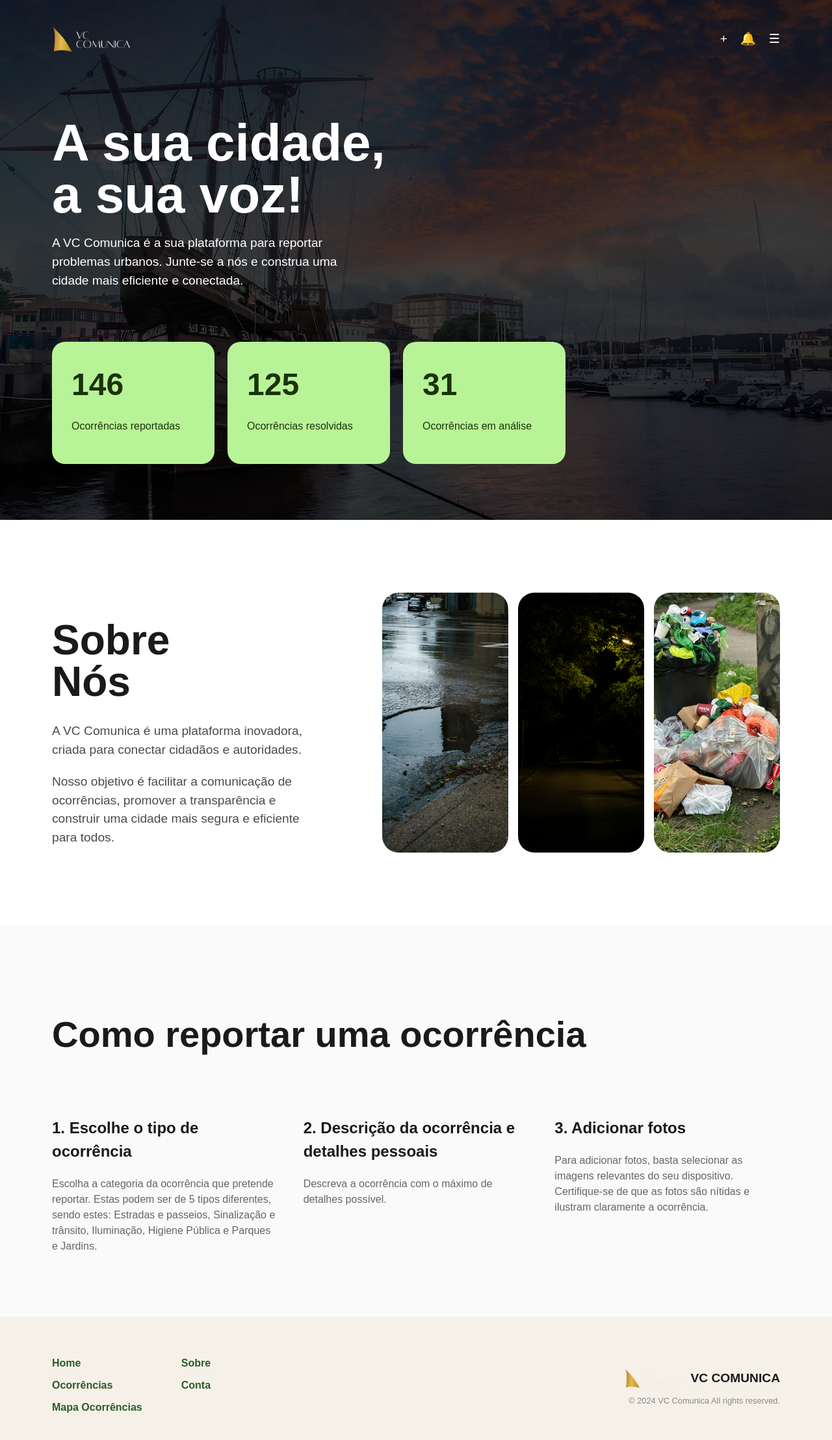
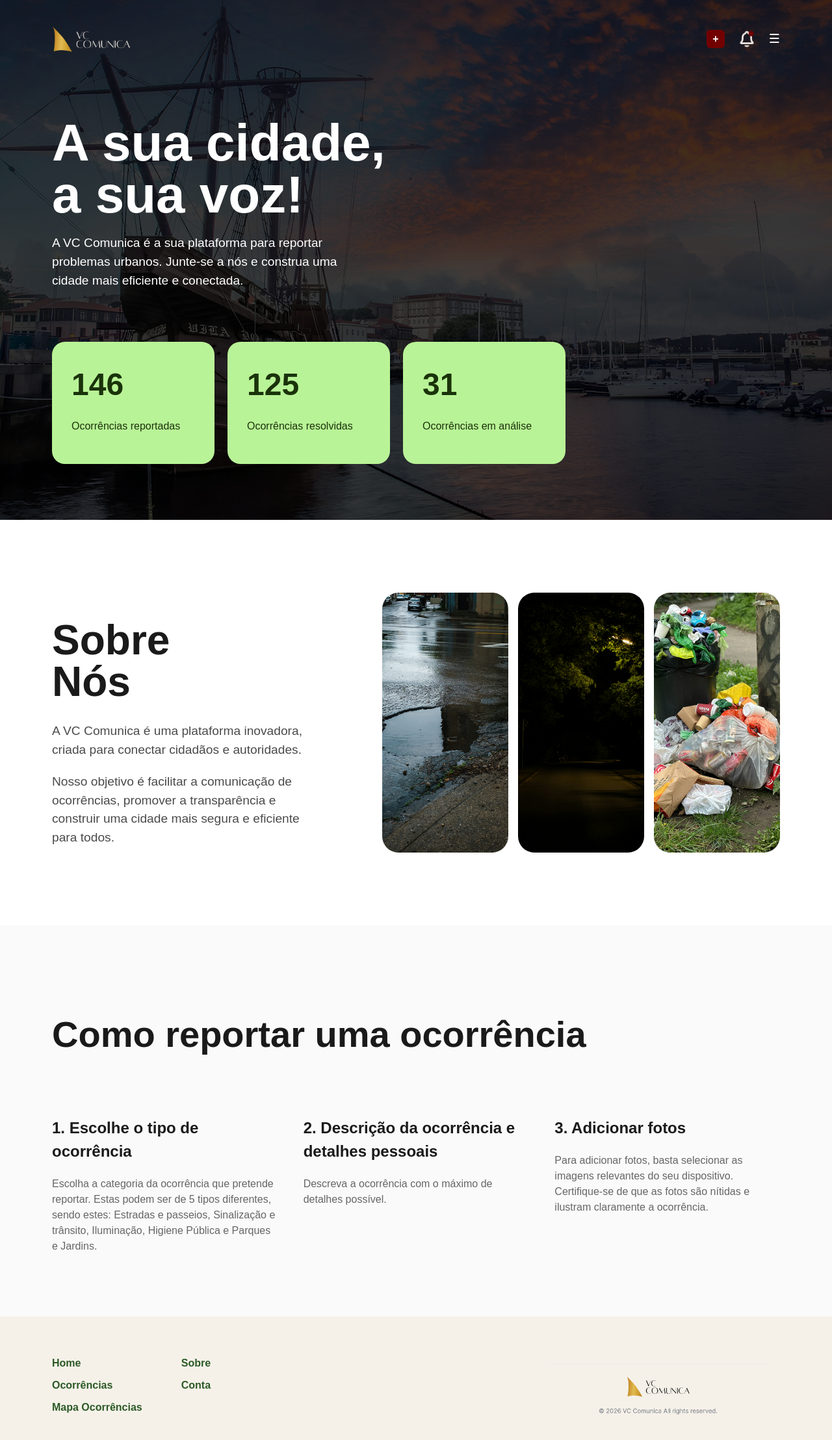
Before and after one commit to Mcaldas11/projeto-2, a Vue app in the folder Front-End/front-end/: page / in a window 1280 px wide. Shown: the top 2216 px of the page at 65% size. Built offline with nearby package versions, Linux system fonts and the light colour scheme.

Commit message:
feat: implement notification system with toggle functionality and styles

```diff
--- a/Front-End/front-end/src/views/HomeView.vue
+++ b/Front-End/front-end/src/views/HomeView.vue
@@ -7,10 +7,21 @@
           <div class="logo-area">
             <img src="@/assets/logo.png" alt="VC Comunica Logo" class="logo-img">
           </div>
-          <div class="nav-icons">
-            <span class="icon">+</span>
-            <span class="icon">🔔</span>
+          <div class="nav-icons" ref="navIcons">
+            <span class="icon add">+</span>
+            <img :src="notifications.length === 0 ? notifOff : notifOn" alt="notifications" class="icon notification" @click="toggleNotif" ref="notifIcon" />
             <span class="icon">☰</span>
+
+            <div v-if="showNotif" class="notifications" ref="notifPanel">
+              <h4>Notificações</h4>
+              <div class="notif-list">
+                <div v-for="(n, i) in notifications" :key="n.id" class="notif-item" @click.stop="removeNotif(i)">
+                  <div class="notif-title">{{ n.title }}</div>
+                  <div class="notif-body" v-html="n.body"></div>
+                </div>
+                <div v-if="notifications.length === 0" class="notif-empty">Sem notificações</div>
+              </div>
+            </div>
           </div>
         </nav>
 
@@ -84,10 +95,8 @@
       </div>
       <div class="footer-brand">
         <div class="logo-area">
-          <img src="@/assets/logo.png" alt="Logo" class="logo-img-small">
-          <span class="logo-text-dark">VC COMUNICA</span>
+          <img src="@/assets/logo_footer.png" alt="Logo" class="logo-img-small">
         </div>
-        <p class="copyright">© 2024 VC Comunica All rights reserved.</p>
       </div>
     </footer>
   </div>
@@ -145,7 +154,57 @@
   gap: 20px;
   font-size: 1.2rem;
   cursor: pointer;
+  position: relative;
 }
+
+.nav-icons .icon.add {
+  background: #730000; /* red */
+  color: #fff;
+  width: 28px;
+  height: 28px;
+  display: inline-flex;
+  align-items: center;
+  justify-content: center;
+  border-radius: 6px;
+  font-weight: 700;
+  font-size: 16px;
+  line-height: 1;
+}
+
+.nav-icons .icon.notification {
+  width: 28px;
+  height: 28px;
+  display: inline-block;
+  object-fit: contain;
+}
+
+.notifications {
+  position: absolute;
+  top: 44px;
+  right: 0;
+  width: 320px;
+  background: #ffffff;
+  color: #0b2b2b;
+  border-radius: 12px;
+  padding: 12px;
+  box-shadow: 0 12px 30px rgba(0,0,0,0.15);
+  z-index: 60;
+}
+
+.notifications h4 {
+  margin: 0 0 10px 0;
+  display: flex;
+  align-items: center;
+  gap: 8px;
+  font-size: 18px;
+}
+
+.notif-list { display: flex; flex-direction: column; gap: 12px }
+.notif-item { background: #dff3ec; padding: 12px; border-radius: 8px; cursor: pointer }
+.notif-title { font-weight: 700; margin-bottom: 6px }
+.notif-body { color: rgba(0,0,0,0.7); font-size: 14px }
+
+.notif-empty { color: #666; font-size: 14px; text-align: center; padding: 12px }
 
 .hero-main {
   margin-bottom: 80px;
@@ -281,13 +340,7 @@
   text-align: right;
 }
 
-.logo-text-dark {
-  font-weight: bold;
-  font-size: 1.2rem;
-  color: #1a1a1a;
-}
-
-.logo-img-small { height: 30px; }
+.logo-img-small { height: 80px; }
 
 .copyright {
   font-size: 0.8rem;
@@ -302,3 +355,39 @@
   .stats-container { flex-direction: column; }
 }
 </style>
+
+<script setup>
+import { ref, onMounted, onBeforeUnmount } from 'vue'
+import notifOn from '@/assets/notificationson.png'
+import notifOff from '@/assets/notificationsoff.png'
+
+const showNotif = ref(false)
+const notifPanel = ref(null)
+const notifIcon = ref(null)
+
+const notifications = ref([
+  { id: 1, title: 'Estado da ocorrência', body: 'O estado da sua ocorrência foi alterado para <strong>Resolvido</strong>' },
+  { id: 2, title: 'Estado da ocorrência', body: 'O estado da sua ocorrência foi alterado para <strong>Resolvido</strong>' },
+])
+
+function toggleNotif(event) {
+  showNotif.value = !showNotif.value
+  event.stopPropagation()
+}
+
+function removeNotif(index) {
+  notifications.value.splice(index, 1)
+}
+
+function handleDocClick(e) {
+  const panel = notifPanel.value
+  const icon = notifIcon.value
+  if (!showNotif.value) return
+  if (panel && !panel.contains(e.target) && icon && !icon.contains(e.target)) {
+    showNotif.value = false
+  }
+}
+
+onMounted(() => document.addEventListener('click', handleDocClick))
+onBeforeUnmount(() => document.removeEventListener('click', handleDocClick))
+</script>
```
Also changed, not shown: Front-End/front-end/src/assets/notificationsoff.png (added), Front-End/front-end/src/assets/notificationson.png (added).
